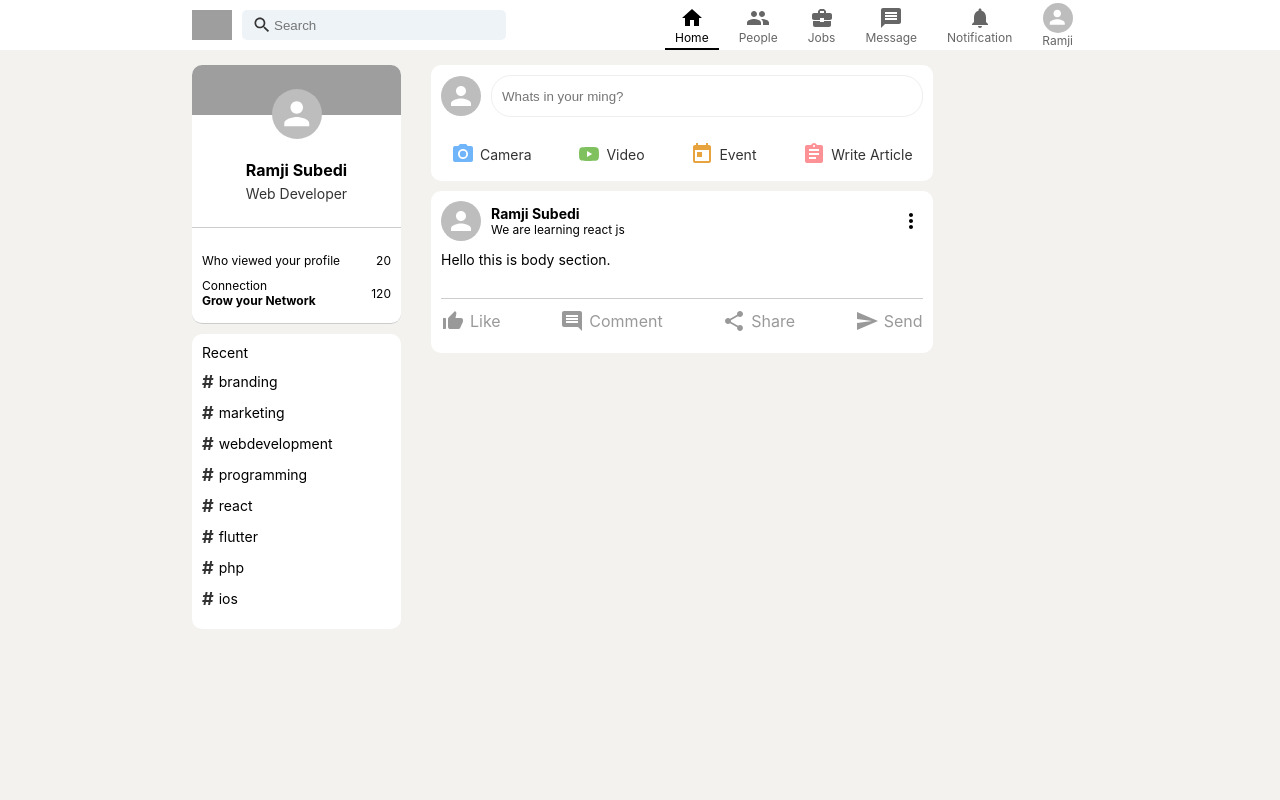
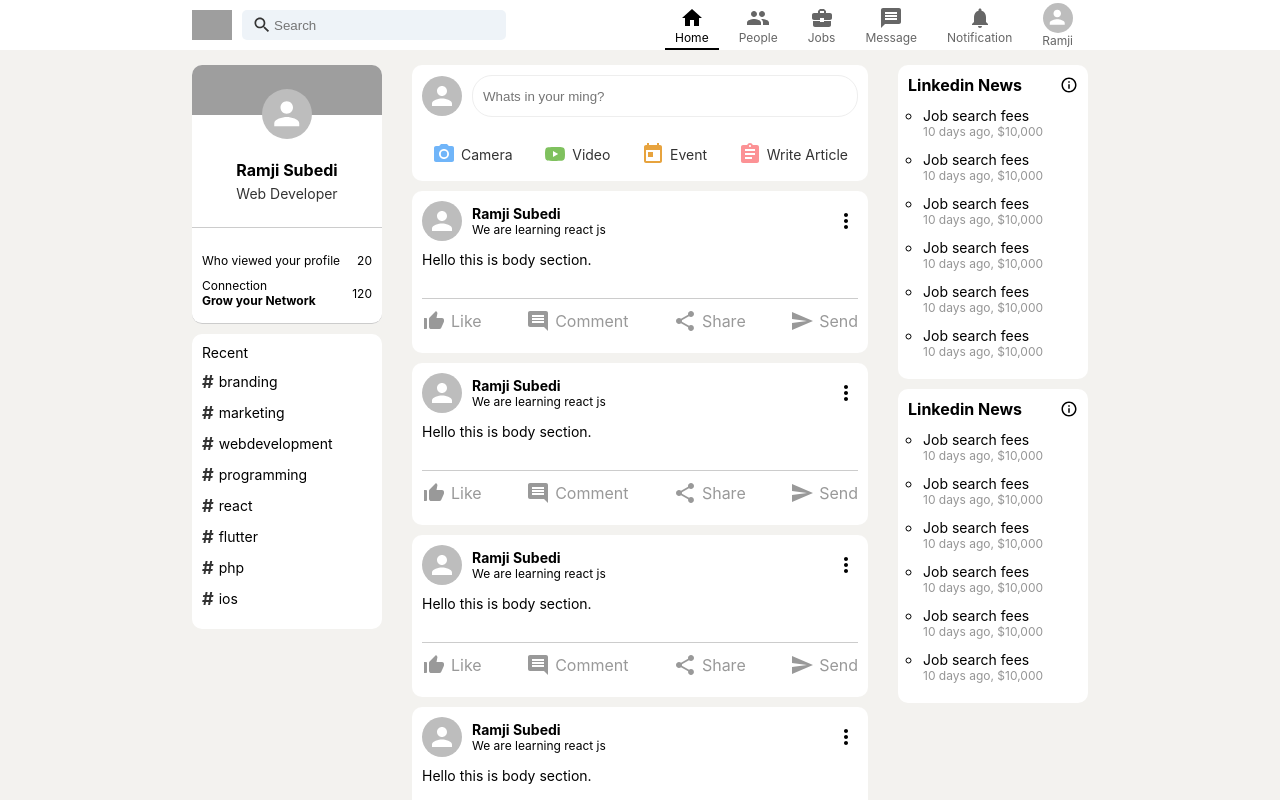
Before and after one commit to ramjisubedi/linkedin-react, a React (Create React App) app: page / in a window 1280 px wide. Shown: the top 800 px of the page. Built offline with nearby package versions, Linux system fonts and the light colour scheme; grey boxes are pictures that could not be loaded.

Commit message:
right side wedget section

```diff
--- a/src/App.js
+++ b/src/App.js
@@ -2,6 +2,7 @@
 import Header from './components/Header';
 import SideBar from './components/SideBar';
 import Post from './components/Post';
+import Widget from './components/Widget';
 function App() {
   return (
     <div className="App">
@@ -9,6 +10,7 @@
      <div className="app__body">
       <SideBar/>
       <Post />
+      <Widget />
     </div>
     </div>
 
--- a/src/components/Post.js
+++ b/src/components/Post.js
@@ -27,7 +27,14 @@
                 <Input_option Icon={AssignmentIcon} tcolor="#fc9295" title="Write Article" />
             </div>
         </div>
-        <Post_content />
+        <Post_content name="Ramji Subedi" description="We are learning react js" message="Hello this is body section." photoURL="" />
+        <Post_content name="Ramji Subedi" description="We are learning react js" message="Hello this is body section." photoURL="" />
+        <Post_content name="Ramji Subedi" description="We are learning react js" message="Hello this is body section." photoURL="" />
+        <Post_content name="Ramji Subedi" description="We are learning react js" message="Hello this is body section." photoURL="" />
+        <Post_content name="Ramji Subedi" description="We are learning react js" message="Hello this is body section." photoURL="" />
+        <Post_content name="Ramji Subedi" description="We are learning react js" message="Hello this is body section." photoURL="" />
+        <Post_content name="Ramji Subedi" description="We are learning react js" message="Hello this is body section." photoURL="" />
+        <Post_content name="Ramji Subedi" description="We are learning react js" message="Hello this is body section." photoURL="" />
     </div>
   )
 }
--- a/src/components/Post_content.js
+++ b/src/components/Post_content.js
@@ -6,15 +6,15 @@
 import ShareIcon from '@mui/icons-material/Share';
 import SendIcon from '@mui/icons-material/Send';
 
-const Post_content = () => {
+const Post_content = ({name, description,message,photoURL}) => {
   return (
     <div className="post__message">
         <div className="post__message__header">
             <div className="post__message__header__left">
-                <Avatar />
+                <Avatar src={photoURL} />
                 <div className="post__profile_details">
-                    <h3>Ramji Subedi</h3>
-                    <p>We are learning react js</p>
+                    <h3>{name}</h3>
+                    <p>{description}</p>
                 </div>
             </div>
             <div className="post__message__header__left">
@@ -22,7 +22,7 @@
             </div>
         </div>
         <div className="post__message__body">
-           <p>Hello this is body section.</p>
+           <p>{message}</p>
         </div>
         <div className="post__message__footer">
             <div className="post__footer__option">
--- /dev/null
+++ b/src/components/Widget.js
@@ -0,0 +1,80 @@
+import React from 'react'
+import "../css/widget.css"
+import InfoOutlinedIcon from '@mui/icons-material/InfoOutlined';
+
+const Widget = () => {
+  return (
+    <div className="widget">
+        <div className="widget__top">
+            <div className="widget__bodyHeader">
+                <h4>Linkedin News</h4>
+                <InfoOutlinedIcon />
+            </div>
+            <div className="widget__top__body">
+                <ul className="widget__option">
+                    <li>
+                        <h4>Job search fees</h4>
+                        <p>10 days ago, $10,000</p>
+                    </li>
+                    <li>
+                        <h4>Job search fees</h4>
+                        <p>10 days ago, $10,000</p>
+                    </li>
+                    <li>
+                        <h4>Job search fees</h4>
+                        <p>10 days ago, $10,000</p>
+                    </li>
+                    <li>
+                        <h4>Job search fees</h4>
+                        <p>10 days ago, $10,000</p>
+                    </li>
+                    <li>
+                        <h4>Job search fees</h4>
+                        <p>10 days ago, $10,000</p>
+                    </li>
+                    <li>
+                        <h4>Job search fees</h4>
+                        <p>10 days ago, $10,000</p>
+                    </li>
+                </ul>
+            </div>
+        </div>
+        <div className="widget__bottom">
+            <div className="widget__bodyHeader">
+                <h4>Linkedin News</h4>
+                <InfoOutlinedIcon />
+            </div>
+            <div className="widget__top__body">
+                <ul className="widget__option">
+                    <li>
+                        <h4>Job search fees</h4>
+                        <p>10 days ago, $10,000</p>
+                    </li>
+                    <li>
+                        <h4>Job search fees</h4>
+                        <p>10 days ago, $10,000</p>
+                    </li>
+                    <li>
+                        <h4>Job search fees</h4>
+                        <p>10 days ago, $10,000</p>
+                    </li>
+                    <li>
+                        <h4>Job search fees</h4>
+                        <p>10 days ago, $10,000</p>
+                    </li>
+                    <li>
+                        <h4>Job search fees</h4>
+                        <p>10 days ago, $10,000</p>
+                    </li>
+                    <li>
+                        <h4>Job search fees</h4>
+                        <p>10 days ago, $10,000</p>
+                    </li>
+                </ul>
+            </div>
+        </div>
+    </div>
+  )
+}
+
+export default Widget
--- /dev/null
+++ b/src/css/widget.css
@@ -0,0 +1,58 @@
+.widget{
+    flex: 0.25;
+    flex-direction: column;
+}
+.widget__top{
+    background-color:#fff;
+    padding:0px 10px;
+    border-radius: 10px;
+    padding:10px;
+    margin-bottom:10px
+}
+.widget__bodyHeader{
+    display:flex;
+    justify-content:space-between;
+    align-items:center;
+
+}
+
+.widget__bodyHeader h4{
+    margin:0px
+}
+
+.widget__bodyHeader svg{
+    font-size:18px;
+}
+.widget__option{
+    margin: 0;
+    padding:0;
+    list-style: circle;
+    padding-left:15px;
+    margin-top:10px
+}
+
+.widget__option li {
+    margin-bottom:10px;
+}
+
+.widget__option h4{
+    margin: 0;
+    font-weight: normal;
+    font-size: 14px;
+}
+
+.widget__option p{
+    margin: 0;
+    font-size: 12px;
+    color: #959595;
+}
+
+.widget__bottom{
+    background-color:#fff;
+    padding:0px 10px;
+    border-radius: 10px;
+    padding:10px;
+    margin-bottom:10px;
+    position:sticky;
+    top:70px
+}
--- a/src/index.css
+++ b/src/index.css
@@ -17,4 +17,5 @@
   width: 70%;
   padding: 0px 15%;
   display:flex;
+  margin-bottom:10px
 }
```
